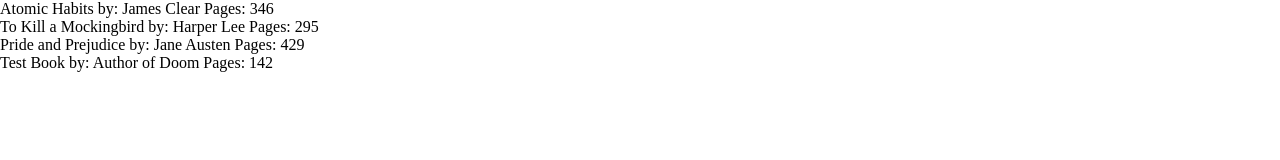
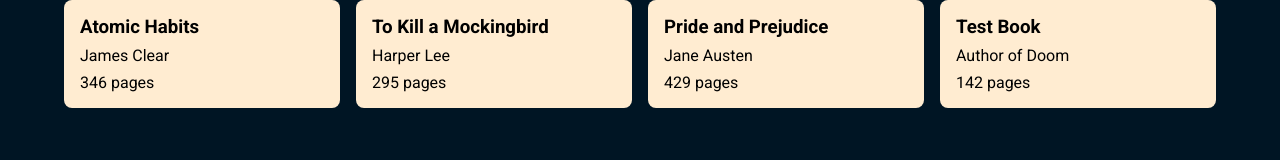
Before and after one commit to NotRelix/simple-library, a plain HTML site: page index.html in a window 1280 px wide. Drawn offline with Linux system fonts and the light colour scheme.

Commit message:
feat: add styling to book cards

```diff
--- a/index.html
+++ b/index.html
@@ -9,7 +9,9 @@
 </head>
 <body>
   <div class="container">
+    <div class="library">
 
+    </div>
   </div>
 </body>
 </html>
--- a/script.js
+++ b/script.js
@@ -11,13 +11,28 @@
   myLibrary.push(newBook);
 }
 
-const container = document.querySelector('.container');
+const library = document.querySelector('.library');
+
+function createCard(book) {
+  const card = document.createElement('div');
+  const title = document.createElement('h3');
+  const author = document.createElement('p');
+  const pages = document.createElement('p');
+
+  title.textContent = book.title;
+  author.textContent = book.author;
+  pages.textContent = `${book.pages} pages`;
+
+  card.append(title, author, pages);
+  card.setAttribute('class', 'card');
+
+  return card;
+}
 
 function displayBooks() {
   for (const book of myLibrary) {
-    const card = document.createElement('p');
-    card.textContent = `${book.title} by: ${book.author} Pages: ${book.pages}`;
-    container.appendChild(card);
+    card = createCard(book);
+    library.appendChild(card);
   }
 }
 
--- a/styles.css
+++ b/styles.css
@@ -1,5 +1,41 @@
+@import url('https://fonts.googleapis.com/css2?family=Outfit:wght@400;700&family=Roboto:ital,wght@0,100..900;1,100..900&display=swap');
+
+:root {
+  --primary-color: #001524;
+  --secondary-color: #15616d;
+  --card-color: #ffecd1;
+  --accent: #ff7d00;
+}
+
 * {
   margin: 0;
   padding: 0;
   box-sizing: border-box;
+  font-family: 'Roboto', Verdana, Geneva, Tahoma, sans-serif;
 }
+
+body {
+  background-color: var(--primary-color);
+}
+
+.container {
+  margin: auto;
+  max-width: 72rem;
+}
+
+.library {
+  display: grid;
+  grid-template-columns: repeat(4, 1fr);
+  justify-content: center;
+  gap: 16px;
+}
+
+.card {
+  display: flex;
+  flex-direction: column;
+  justify-content: center;
+  gap: 8px;
+  padding: 16px;
+  background-color: var(--card-color);
+  border-radius: 8px;
+}
```
